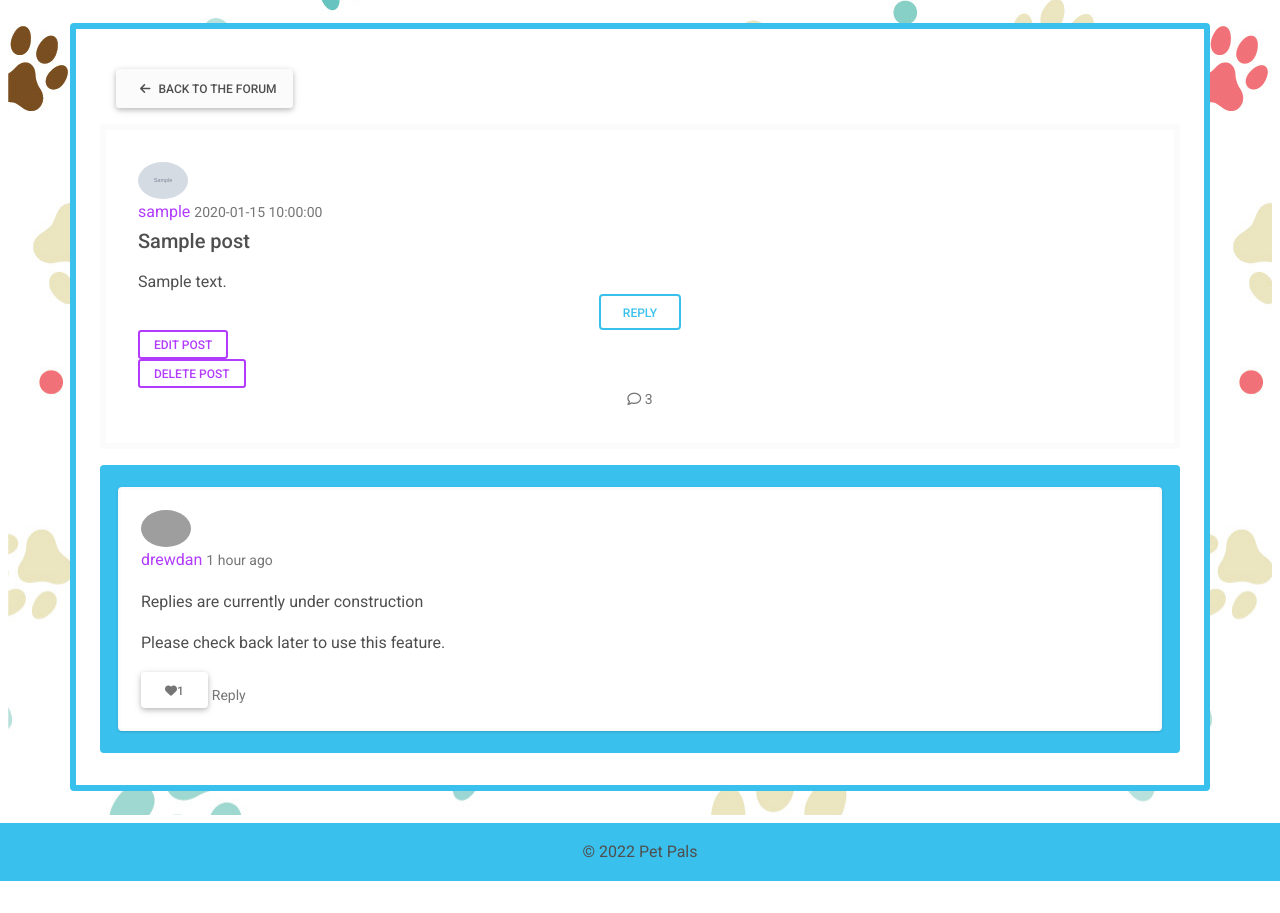
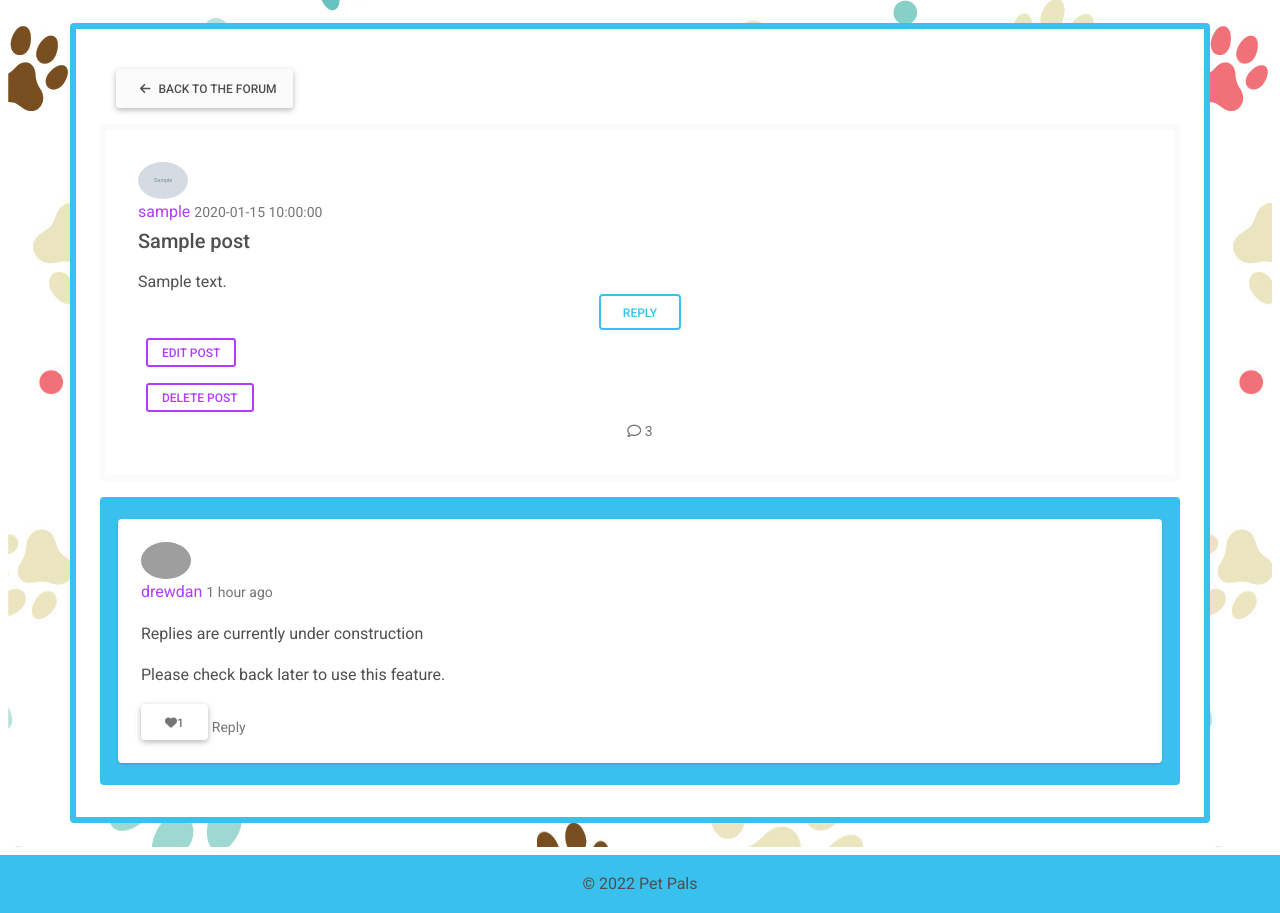
Before and after one commit to JacobHarland/ITSC-3155-Team-6-Final, a Flask app: page /post/posts/1 in a window 1280 px wide. Shown: the part 186-1099 px from the top of the page. Before the commit the page ends 1067 px from the top, so only its background shows below. Run offline with Flask 2, Linux system fonts and the light colour scheme; a user stored in the database is signed in; tables that the repository leaves empty hold one stand-in row (values such as "Sample post"); grey boxes marked "Sample" are stand-in pictures; some libraries are stand-ins or nearby versions; grey boxes are pictures that could not be loaded.

Commit message:
Fixing margins on buttons

```diff
--- a/petpals/templates/post.html
+++ b/petpals/templates/post.html
@@ -44,10 +44,10 @@
               </div>
               {% if post.user_id == current_user.id %}
               <div>
-                <a href="{{ url_for('post_router.edit_post', post_id=post.post_id)}}" class="btn btn-outline-secondary btn-sm">Edit Post</a>
+                <a href="{{ url_for('post_router.edit_post', post_id=post.post_id)}}" class="btn btn-outline-secondary btn-sm m-2">Edit Post</a>
               </div>
               <div>
-                <a href="{{ url_for('post_router.delete_post', post_id=post.post_id)}}" class="btn btn-outline-secondary btn-sm">Delete Post</a>
+                <a href="{{ url_for('post_router.delete_post', post_id=post.post_id)}}" class="btn btn-outline-secondary btn-sm m-2">Delete Post</a>
               </div>
               {% endif %}
             </div>
```
